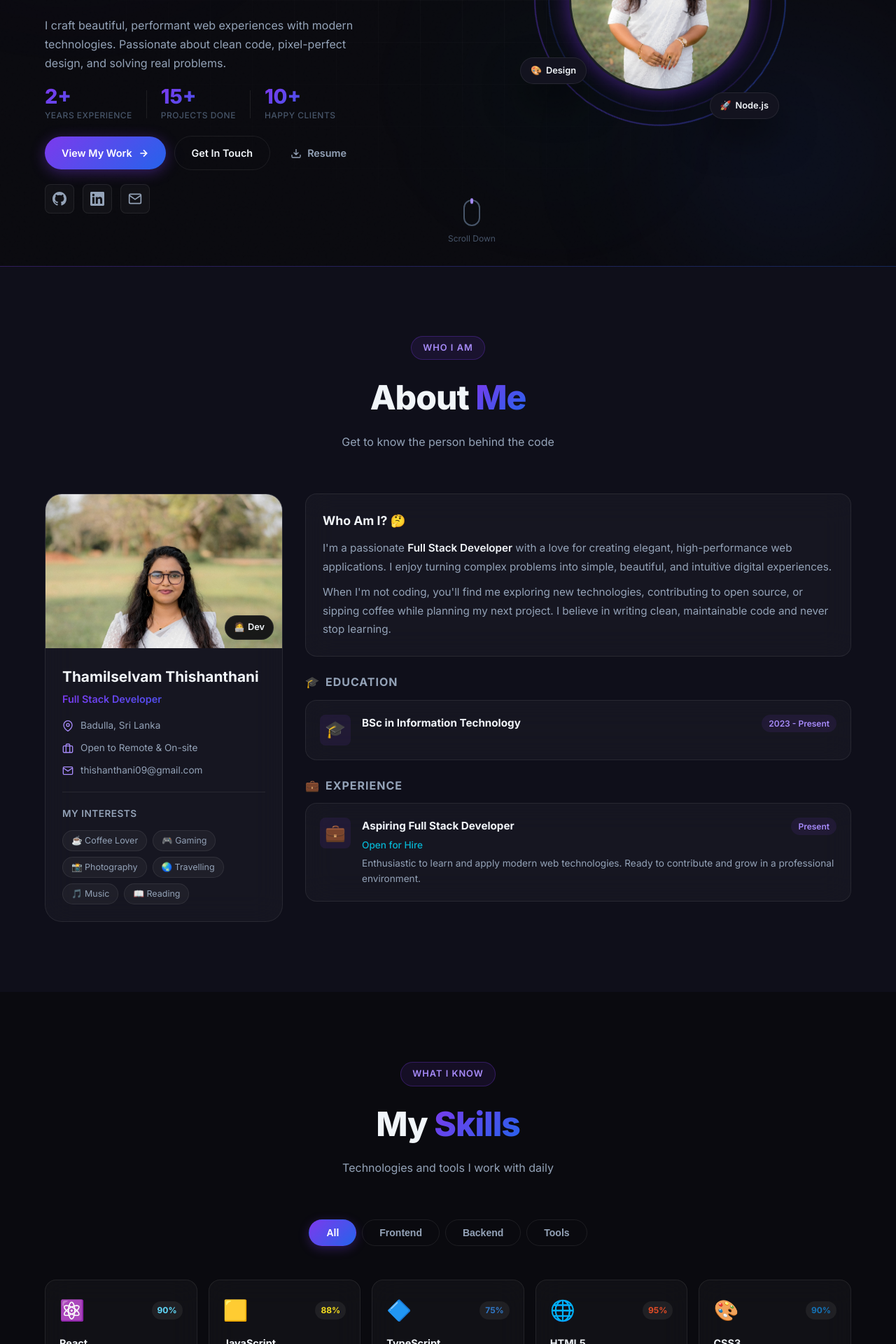
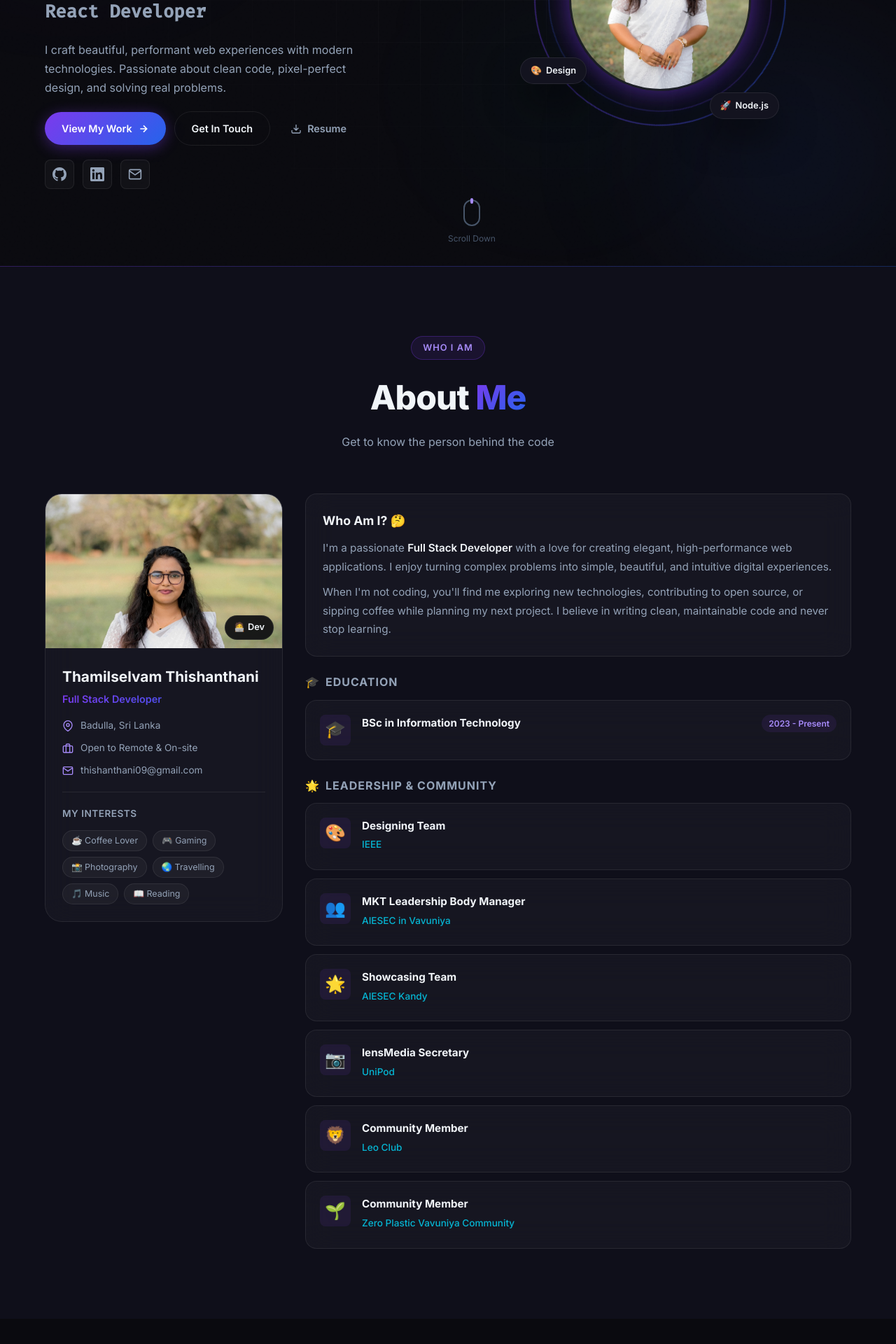
Before and after one commit to THISHA123/my-portfolio, a React (Vite) app: page / in a window 1280 px wide. Shown: the part 420-2340 px from the top of the page at 70% size. Built offline with nearby package versions, Linux system fonts and the light colour scheme.

Commit message:
Update Hero stats and replace Experience with Leadership

```diff
--- a/src/components/About.jsx
+++ b/src/components/About.jsx
@@ -9,13 +9,36 @@ const education = [
   }
 ];
 
-const experience = [
+const leadership = [
   {
-    role: 'Aspiring Full Stack Developer',
-    company: 'Open for Hire',
-    year: 'Present',
-    description: 'Enthusiastic to learn and apply modern web technologies. Ready to contribute and grow in a professional environment.',
-    icon: '💼',
+    role: 'Designing Team',
+    organization: 'IEEE',
+    icon: '🎨',
+  },
+  {
+    role: 'MKT Leadership Body Manager',
+    organization: 'AIESEC in Vavuniya',
+    icon: '👥',
+  },
+  {
+    role: 'Showcasing Team',
+    organization: 'AIESEC Kandy',
+    icon: '🌟',
+  },
+  {
+    role: 'lensMedia Secretary',
+    organization: 'UniPod',
+    icon: '📷',
+  },
+  {
+    role: 'Community Member',
+    organization: 'Leo Club',
+    icon: '🦁',
+  },
+  {
+    role: 'Community Member',
+    organization: 'Zero Plastic Vavuniya Community',
+    icon: '🌱',
   }
 ];
 
@@ -117,21 +140,19 @@ export default function About() {
               ))}
             </div>
 
-            {/* Experience */}
+            {/* Leadership */}
             <div className="about__section-group">
               <h3 className="about__group-title">
-                <span>💼</span> Experience
+                <span>🌟</span> Leadership & Community
               </h3>
-              {experience.map((exp) => (
-                <div key={exp.role} className="about__timeline-item glass">
-                  <div className="about__timeline-icon">{exp.icon}</div>
+              {leadership.map((item) => (
+                <div key={item.organization + item.role} className="about__timeline-item glass">
+                  <div className="about__timeline-icon">{item.icon}</div>
                   <div className="about__timeline-content">
                     <div className="about__timeline-header">
-                      <h4>{exp.role}</h4>
-                      <span className="about__timeline-year">{exp.year}</span>
+                      <h4>{item.role}</h4>
                     </div>
-                    <p className="about__timeline-company">{exp.company}</p>
-                    <p className="about__timeline-desc">{exp.description}</p>
+                    <p className="about__timeline-company">{item.organization}</p>
                   </div>
                 </div>
               ))}
--- a/src/components/Hero.jsx
+++ b/src/components/Hero.jsx
@@ -69,23 +69,7 @@ export default function Hero() {
             Passionate about clean code, pixel-perfect design, and solving real problems.
           </p>
 
-          {/* Stats */}
-          <div className="hero__stats">
-            <div className="hero__stat">
-              <span className="hero__stat-number gradient-text">2+</span>
-              <span className="hero__stat-label">Years Experience</span>
-            </div>
-            <div className="hero__stat-divider"></div>
-            <div className="hero__stat">
-              <span className="hero__stat-number gradient-text">15+</span>
-              <span className="hero__stat-label">Projects Done</span>
-            </div>
-            <div className="hero__stat-divider"></div>
-            <div className="hero__stat">
-              <span className="hero__stat-number gradient-text">10+</span>
-              <span className="hero__stat-label">Happy Clients</span>
-            </div>
-          </div>
+
 
           {/* CTA Buttons */}
           <div className="hero__buttons">
```
